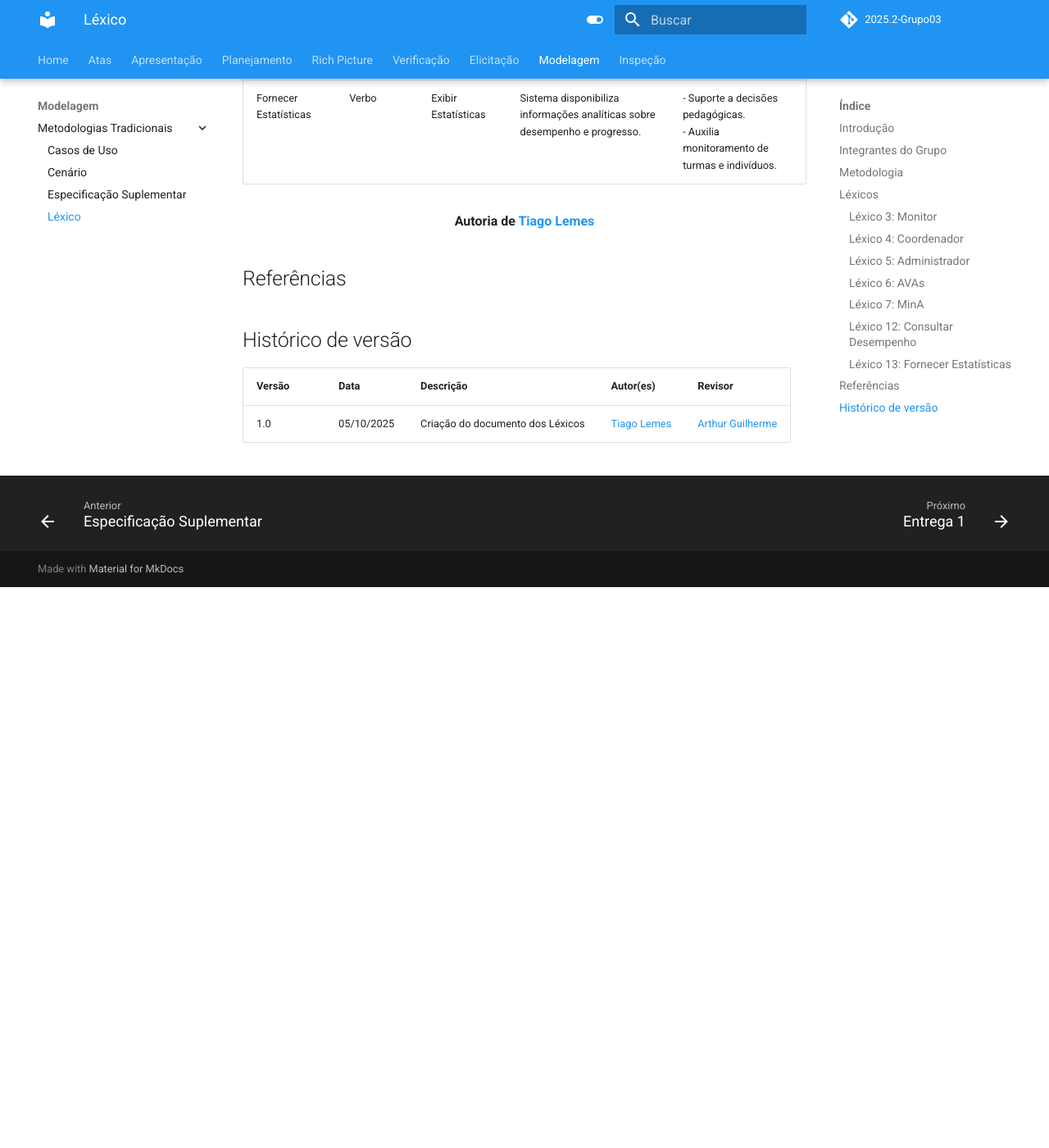
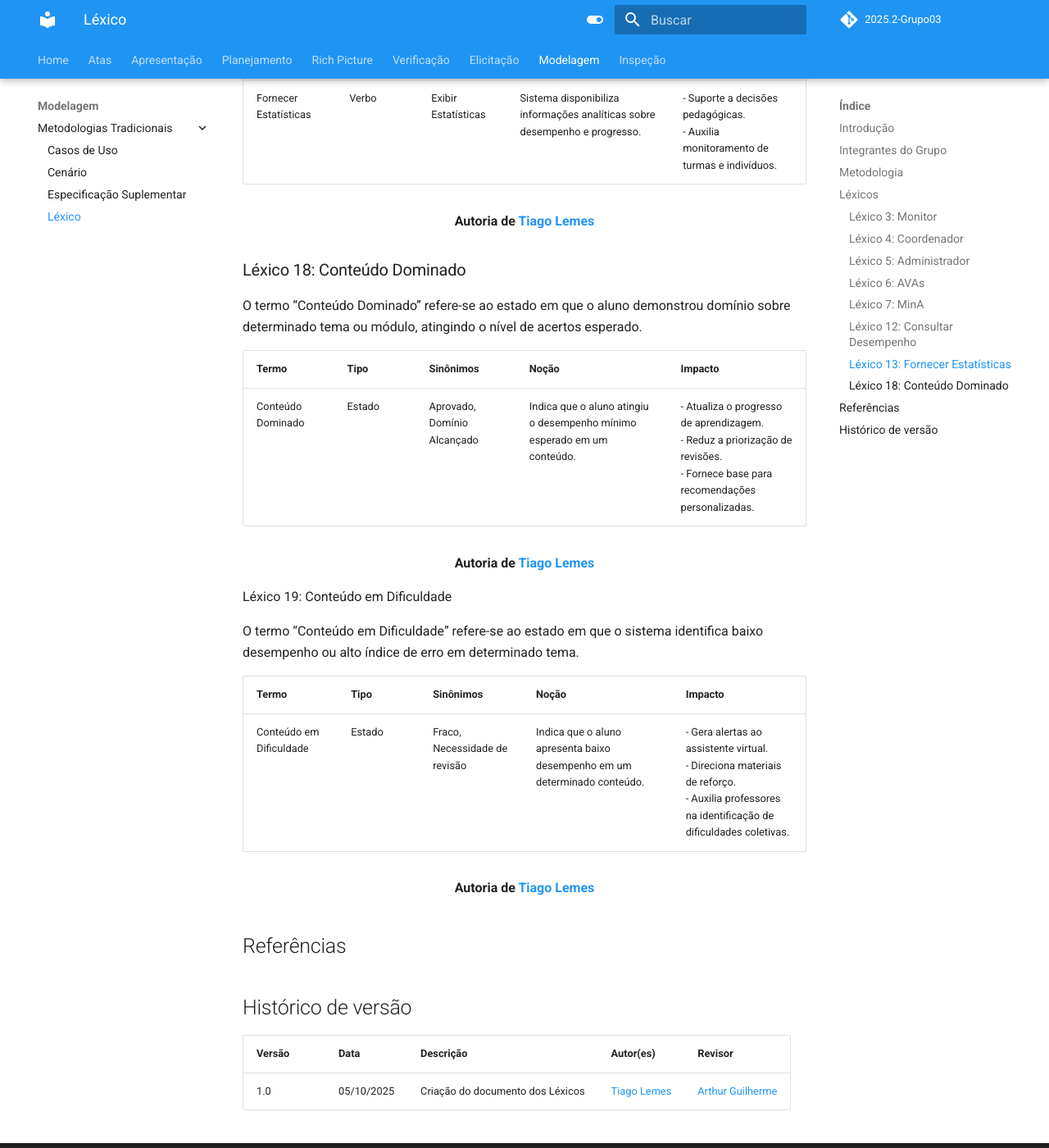
Before and after one commit to Requisitos-de-Software/2025.2-Grupo03, an MkDocs documentation site: the page built from docs/Modelagem/lexico.md, in a window 1280 px wide and 1400 px high, scrolled down 3068 px. Shown: the whole window at 82% size. Built offline with MkDocs 1.6.1 and Material for MkDocs 9.7.7, drawn with Linux system fonts in a browser that asks for light colours; comment, search, counter and statistics services are not loaded; before the commit the page ends 3784 px from its top, so only the background shows below that.

Commit message:
Update lexico.md

```diff
--- a/docs/Modelagem/lexico.md
+++ b/docs/Modelagem/lexico.md
@@ -72,7 +72,26 @@ A Tabela 1 apresenta todos os integrantes da equipe que participaram da constru
 
 <div align="center"><strong>Autoria de <a href="https://github.com/TiagoTeixeira-2005">Tiago Lemes</a></strong></div>
 
+### Léxico 18: Conteúdo Dominado
 
+O termo “Conteúdo Dominado” refere-se ao estado em que o aluno demonstrou domínio sobre determinado tema ou módulo, atingindo o nível de acertos esperado.
+
+| Termo | Tipo | Sinônimos | Noção | Impacto |
+|----------|-------|----------------|-----------|------------|
+| Conteúdo Dominado  | Estado | Aprovado, Domínio Alcançado | Indica que o aluno atingiu o desempenho mínimo esperado em um conteúdo. | - Atualiza o progresso de aprendizagem.<br>- Reduz a priorização de revisões.<br>- Fornece base para recomendações personalizadas. |
+
+<div align="center"><strong>Autoria de <a href="https://github.com/TiagoTeixeira-2005">Tiago Lemes</a></strong></div>
+
+Léxico 19: Conteúdo em Dificuldade
+
+O termo “Conteúdo em Dificuldade” refere-se ao estado em que o sistema identifica baixo desempenho ou alto índice de erro em determinado tema.
+
+
+| Termo | Tipo | Sinônimos | Noção | Impacto |
+|----------|-------|----------------|-----------|------------|
+| Conteúdo em Dificuldade  | Estado | Fraco, Necessidade de revisão   | Indica que o aluno apresenta baixo desempenho em um determinado conteúdo. | - Gera alertas ao assistente virtual.<br>- Direciona materiais de reforço.<br>- Auxilia professores na identificação de dificuldades coletivas. |
+
+<div align="center"><strong>Autoria de <a href="https://github.com/TiagoTeixeira-2005">Tiago Lemes</a></strong></div>
 
 ## Referências
 
```
